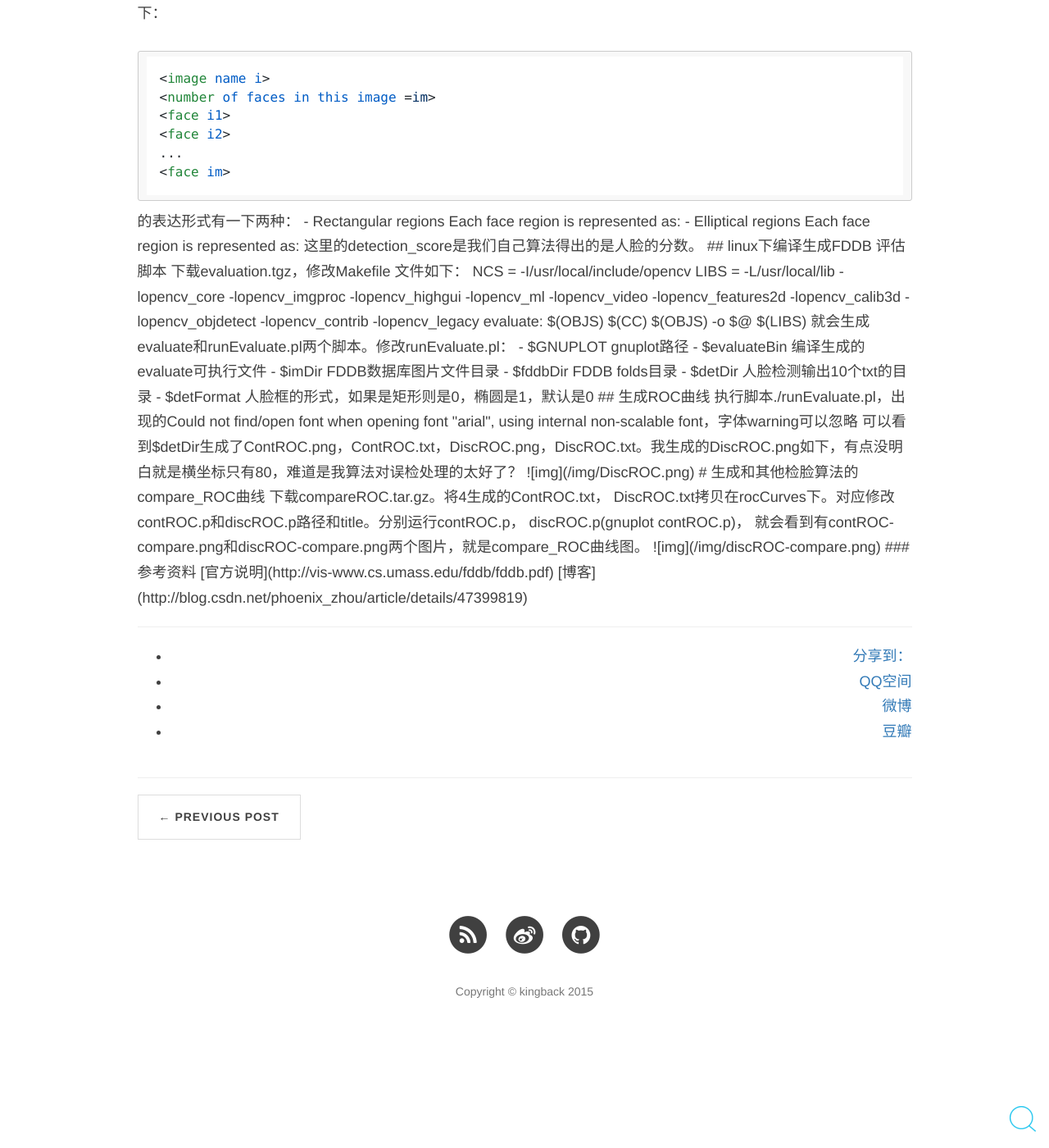
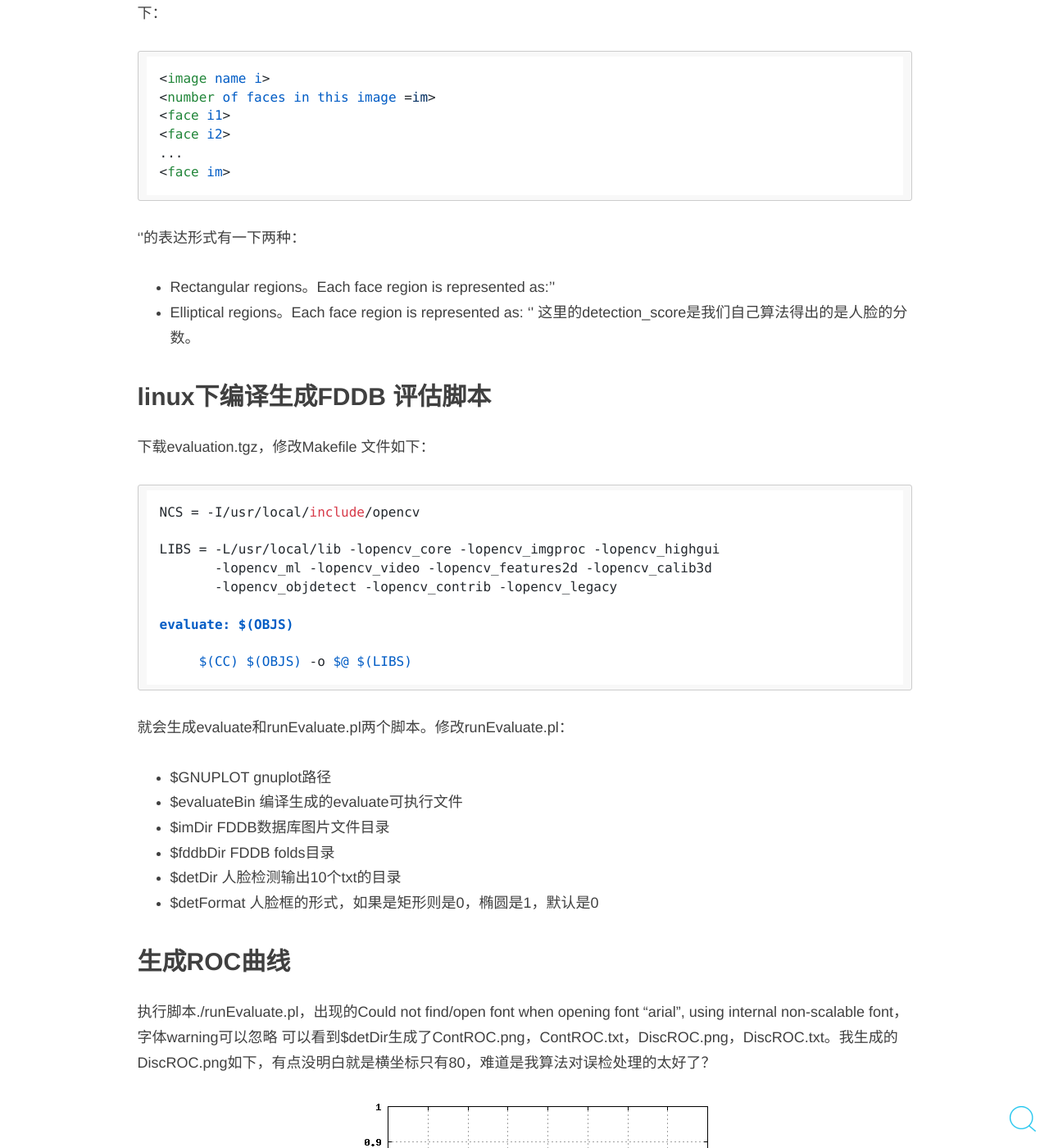
Before and after one commit to kingback1/kingback1.github.io, a Jekyll site: the page built from _posts/2015-10-24-how-to-daw-ROC-by-FDDB-perl.md, in a window 1280 px wide and 1400 px high, scrolled down 875 px. Shown: the whole window at 82% size. Built offline with Jekyll 4.4.1, drawn with Linux system fonts in a browser that asks for light colours; nearby versions of some CDN libraries; comment, search, counter and statistics services are not loaded; before the commit the page ends 2162 px from its top, so only the background shows below that; some of the changed text lies outside the part shown.

Commit message:
draw ROC by FDDB

```diff
--- a/_posts/2015-10-24-how-to-daw-ROC-by-FDDB-perl.md
+++ b/_posts/2015-10-24-how-to-daw-ROC-by-FDDB-perl.md
@@ -24,11 +24,9 @@ author: 'Kingback'
     ...
     <face im>
 
-<face im>的表达形式有一下两种：
-    - Rectangular regions
-    Each face region is represented as:<left_x top_y width height detection_score>
-    - Elliptical regions
-    Each face region is represented as: <major_axis_radius minor_axis_radius angle center_x center_y detection_score>
+'<face im>'的表达形式有一下两种：
+- Rectangular regions。Each face region is represented as:'<left_x top_y width height detection_score>'
+- Elliptical regions。Each face region is represented as: '<major_axis_radius minor_axis_radius angle center_x center_y detection_score>'
 这里的detection_score是我们自己算法得出的是人脸的分数。
 
 ## linux下编译生成FDDB 评估脚本
@@ -57,7 +55,8 @@ author: 'Kingback'
 执行脚本./runEvaluate.pl，出现的Could not find/open font when opening font "arial", using internal non-scalable font，字体warning可以忽略
 可以看到$detDir生成了ContROC.png，ContROC.txt，DiscROC.png，DiscROC.txt。我生成的DiscROC.png如下，有点没明白就是横坐标只有80，难道是我算法对误检处理的太好了？
 ![img](/img/DiscROC.png)
-# 生成和其他检脸算法的compare_ROC曲线
+
+## 生成和其他检脸算法的compare_ROC曲线
 下载compareROC.tar.gz。将4生成的ContROC.txt， DiscROC.txt拷贝在rocCurves下。对应修改contROC.p和discROC.p路径和title。分别运行contROC.p， discROC.p(gnuplot contROC.p)， 就会看到有contROC-compare.png和discROC-compare.png两个图片，就是compare_ROC曲线图。
 ![img](/img/discROC-compare.png)
 ###参考资料
```
